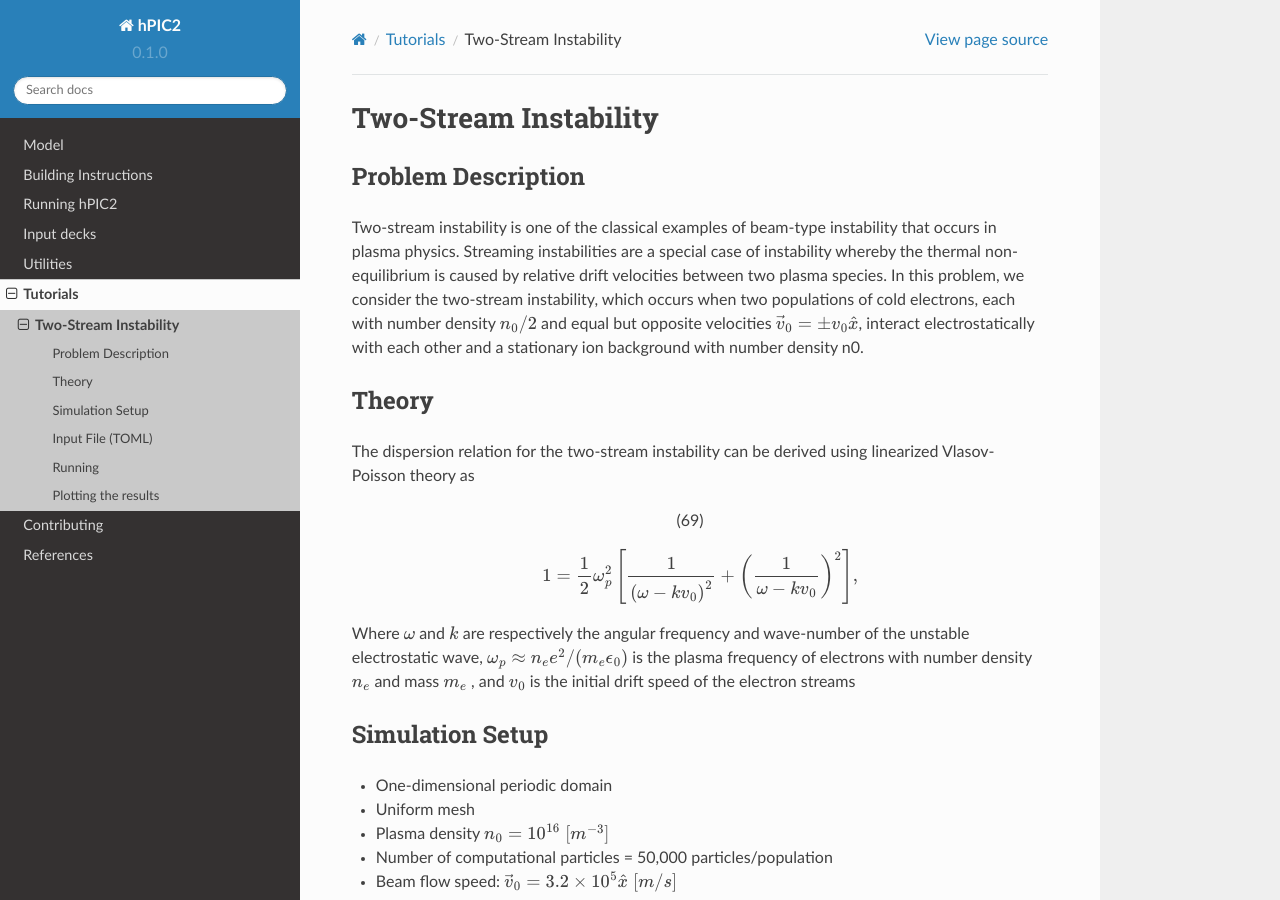
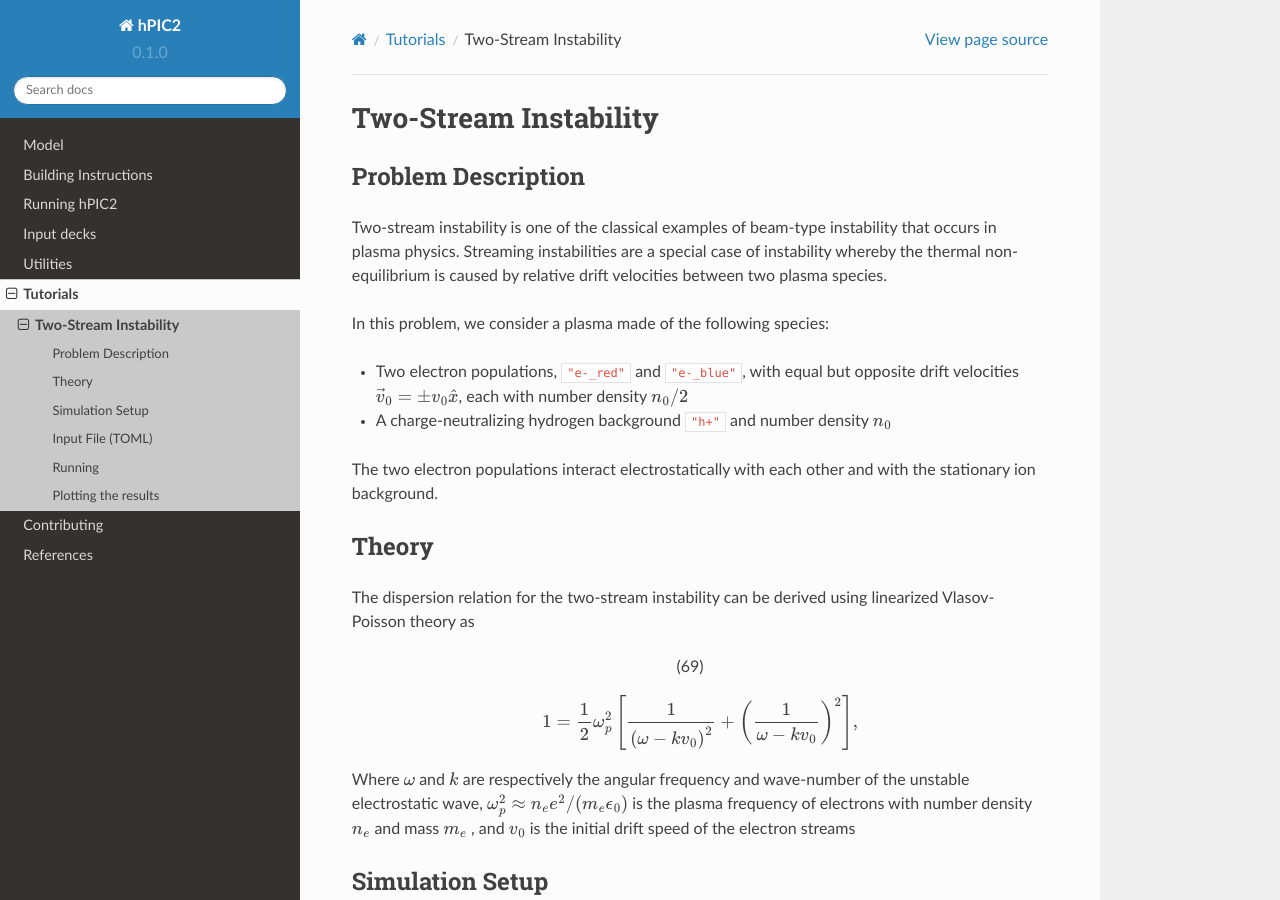
Before and after one commit to lcpp-org/hpic2doc, a Sphinx documentation site: the page built from docs/source/tutorials-source/two-stream-instability.rst, in a window 1280 px wide and 900 px high. Built offline with Sphinx 7.4.7 and the Read the Docs theme 2.0.0, drawn with Linux system fonts in a browser that asks for light colours.

Commit message:
Twostream

```diff
--- a/docs/source/tutorials-source/two-stream-instability.rst
+++ b/docs/source/tutorials-source/two-stream-instability.rst
@@ -7,9 +7,14 @@ Problem Description
 Two-stream instability is one of the classical examples of beam-type instability that occurs in plasma physics.
 Streaming instabilities are a special case of instability whereby the thermal non-equilibrium
 is caused by relative drift velocities between two plasma species.
-In this problem, we consider the two-stream instability, which occurs when two populations of cold electrons,
-each with number density :math:`n_0/2` and equal but opposite velocities :math:`\vec{v}_0 = \pm v_0 \hat{x}`,
-interact electrostatically with each other and a stationary ion background with number density n0.
+
+In this problem, we consider a plasma made of the following species:
+
+* Two electron populations, ``"e-_red"`` and ``"e-_blue"``, with equal but opposite drift velocities :math:`\vec{v}_0 = \pm v_0 \hat{x}`, each with number density :math:`n_0/2`
+* A charge-neutralizing hydrogen background ``"h+"`` and number density :math:`n_0`
+
+The two electron populations interact electrostatically with each other and with the
+stationary ion background.
 
 Theory
 ------
@@ -22,7 +27,7 @@ The dispersion relation for the two-stream instability can be derived using line
    1 = \frac{1}{2} \omega_p^2 \left[ \frac{1}{\left(\omega - k v_0 \right)^2} + \left(\frac{1}{\omega - k v_0}\right)^2 \right],
 
 Where :math:`\omega` and :math:`k` are respectively the angular frequency and wave-number of the unstable electrostatic wave,
-:math:`\omega_p \approx n_e e^2/(m_e \epsilon_0)`
+:math:`\omega_p^2 \approx n_e e^2/(m_e \epsilon_0)`
 is the plasma frequency of electrons with number density :math:`n_e`
 and mass :math:`m_e` , and :math:`v_0` is the initial drift speed of the electron streams
 
```
